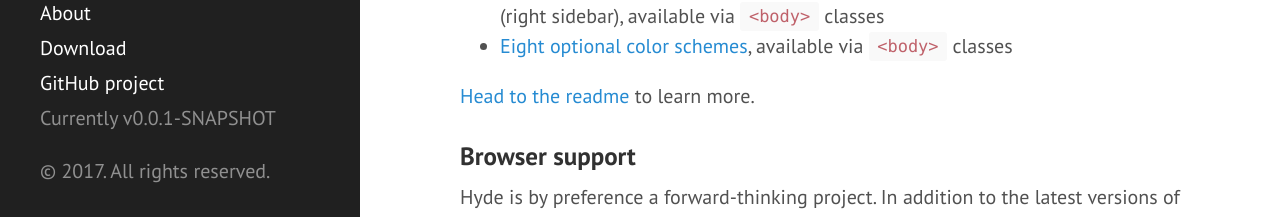
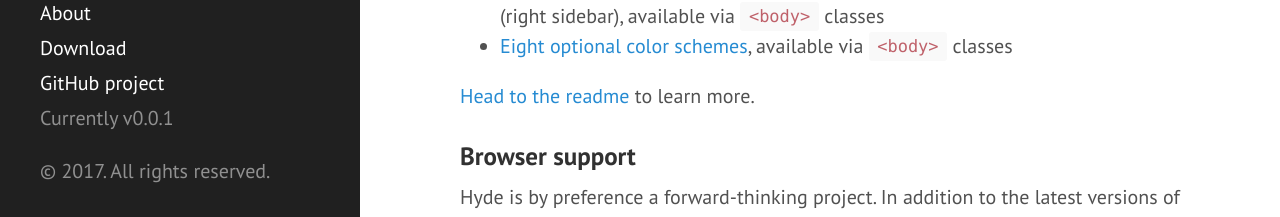
Before and after one commit to mschilling/mschilling.github.io, a Jekyll site: the page built from index.html, in a window 1280 px wide and 900 px high, scrolled down 524 px. Shown: the part 674-891 px from the top of the window. Built offline with Jekyll 4.4.1, drawn with Linux system fonts in a browser that asks for light colours; Markdown is read by kramdown in place of the engine named in the settings; the list of posts is cut into pages by our own code.

Commit message:
Set version

```diff
--- a/_config.yml
+++ b/_config.yml
@@ -21,7 +21,7 @@ author:
 paginate:         5
 
 # Custom vars
-version:          0.0.1-SNAPSHOT
+version:          0.0.1
 
 github:
   repo:           https://github.com/mschilling/mschilling.github.io
```
